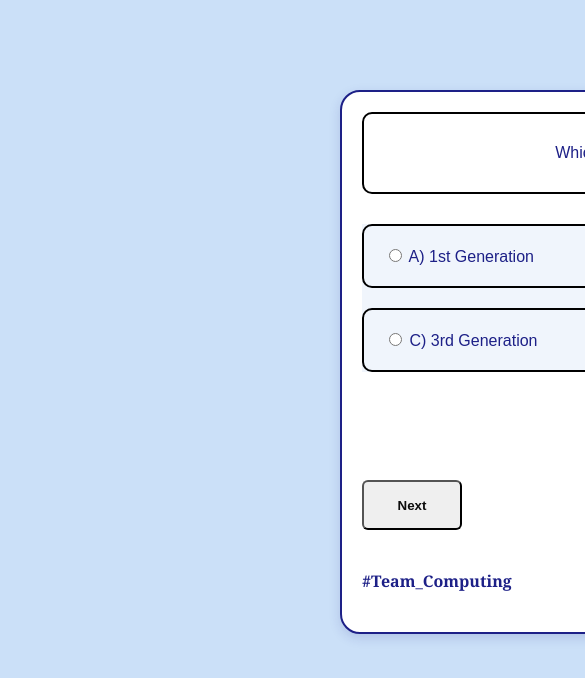
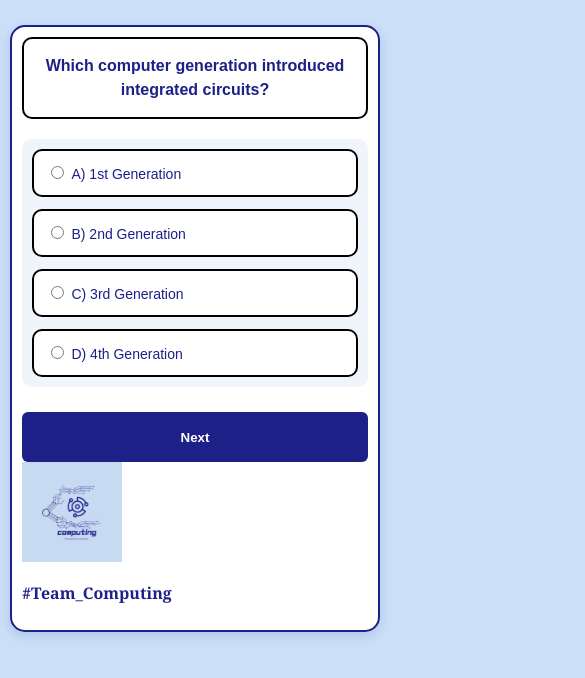
Before and after one commit to ahmedwaleed012/-Computing-test-platform, a plain HTML site: page index.html in a window 390 px wide. Shown: the top 678 px of the page, 585 px wide, since content can reach past the window. Drawn offline with Linux system fonts and the light colour scheme.

Commit message:
Update quiz.css

```diff
--- a/quiz.css
+++ b/quiz.css
@@ -4,82 +4,335 @@
     --card-bg: #ffffff;
     --btn-hover: #141663;
 }
+
+
+/* =========================
+   BODY
+========================= */
+
+* {
+    box-sizing: border-box;
+}
+
 body {
     background-color: var(--bg-color);
     color: var(--primary-blue);
+
     font-family: Arial, sans-serif;
+
     margin: 0;
+
     padding: 40px;
+
+    min-height: 100vh;
 }
-.span{
+
+
+/* =========================
+   MAIN CARD
+========================= */
+
+.span {
     background-color: var(--card-bg);
+
     box-shadow: 0 4px 12px rgba(29, 32, 135, 0.15);
+
     border: 2px solid var(--primary-blue);
-    height: 500px;
-    width: 800px;
+
+    width: 100%;
+    max-width: 800px;
+
+    min-height: 500px;
+
     border-radius: 20px;
-    margin-left: 300px;
-    margin-top: 50px;
+
+    margin: 50px auto 0;
+
     padding: 20px;
 }
 
+
+/* =========================
+   QUESTION
+========================= */
+
 #question-container {
     padding: 30px;
+
     margin-bottom: 30px;
+
     border: 2px solid black;
+
     border-radius: 10px;
+
     text-align: center;
+
+    font-size: 22px;
+
+    font-weight: bold;
+
+    line-height: 1.5;
 }
+
+
+/* =========================
+   ANSWERS
+========================= */
 
 #answers-container {
     display: grid;
+
     grid-template-columns: 1fr 1fr;
+
     gap: 20px;
 
     text-align: left;
+
     margin-bottom: 8px;
+
     background-color: #f0f5fc;
+
     color: var(--primary-blue);
 
+    padding: 15px;
+
+    border-radius: 10px;
 }
+
+
+/* =========================
+   ANSWER BOX
+========================= */
 
 .answer-container {
     padding: 20px;
+
     border: 2px solid black;
+
     border-radius: 10px;
+
     cursor: pointer;
+
+    background-color: white;
+
+    transition: 0.2s;
 }
 
 .answer-container:hover {
     background-color: #eee;
+
+    border-color: var(--primary-blue);
 }
 
+
+/* Radio button */
+
+.answer-container input {
+    cursor: pointer;
+}
+
+
+/* Answer text */
+
+.answer-container label {
+    cursor: pointer;
+
+    font-size: 17px;
+}
+
+
+/* =========================
+   NEXT BUTTON
+========================= */
+
 #next-btn {
-    margin-top: 100px;
-    padding:10px;
+    display: block;
+
+    margin: 40px auto 0;
+
+    padding: 10px;
+
+    height: 50px;
+
+    width: 100px;
+
+    border: none;
+
+    border-radius: 6px;
+
+    font-weight: bold;
+
     cursor: pointer;
-    color: #0c0c0c;
-        height: 50px;
-        width: 100px;
-  border-radius: 6px;
-  font-weight: bold;
-  cursor: pointer;
+
+    color: white;
+
+    background-color: var(--primary-blue);
+
     transition: background-color 0.2s ease;
 }
-.D1{
+
+#next-btn:hover {
+    background-color: var(--btn-hover);
+}
+
+
+/* =========================
+   IMAGE
+========================= */
+
+.D1 {
     display: flex;
 
+    align-items: center;
+
+    justify-content: space-between;
 }
-img{
+
+img {
     height: 170px;
+
     width: 170px;
-    margin-left: 600px;
-    position: relative;
-    bottom: 110px;
+
+    object-fit: contain;
+
+    margin: 0;
+
+    position: static;
 }
-.p1{
-    position: relative;
-    bottom: 150px;
+
+
+.p1 {
+    position: static;
+
     font-family: Georgia, 'Times New Roman', Times, serif;
+
     font-weight: bold;
 }
+
+
+/* =========================
+   TABLET
+========================= */
+
+@media (max-width: 850px) {
+
+    body {
+        padding: 20px;
+    }
+
+    .span {
+        margin: 30px auto 0;
+
+        width: 100%;
+
+        padding: 20px;
+    }
+
+}
+
+
+/* =========================
+   MOBILE
+========================= */
+
+@media (max-width: 600px) {
+
+    body {
+        padding: 10px;
+    }
+
+
+    .span {
+        margin-top: 15px;
+
+        padding: 15px;
+
+        border-radius: 15px;
+
+        min-height: auto;
+    }
+
+
+    #question-container {
+        padding: 20px;
+
+        margin-bottom: 20px;
+
+        font-size: 18px;
+    }
+
+
+    /* 1 answer per row */
+
+    #answers-container {
+        grid-template-columns: 1fr;
+
+        gap: 12px;
+
+        padding: 10px;
+    }
+
+
+    .answer-container {
+        padding: 15px;
+
+        font-size: 16px;
+    }
+
+
+    .answer-container label {
+        font-size: 16px;
+    }
+
+
+    #next-btn {
+        width: 100%;
+
+        margin-top: 25px;
+    }
+
+
+    .D1 {
+        flex-direction: column;
+
+        gap: 10px;
+    }
+
+
+    img {
+        width: 100px;
+
+        height: 100px;
+    }
+
+}
+
+
+/* =========================
+   VERY SMALL PHONES
+========================= */
+
+@media (max-width: 400px) {
+
+    .span {
+        padding: 10px;
+    }
+
+
+    #question-container {
+        padding: 15px;
+
+        font-size: 16px;
+    }
+
+
+    .answer-container {
+        padding: 12px;
+    }
+
+
+    .answer-container label {
+        font-size: 14px;
+    }
+
+}
```
Lines whose indentation alone changed are shown as unchanged.
